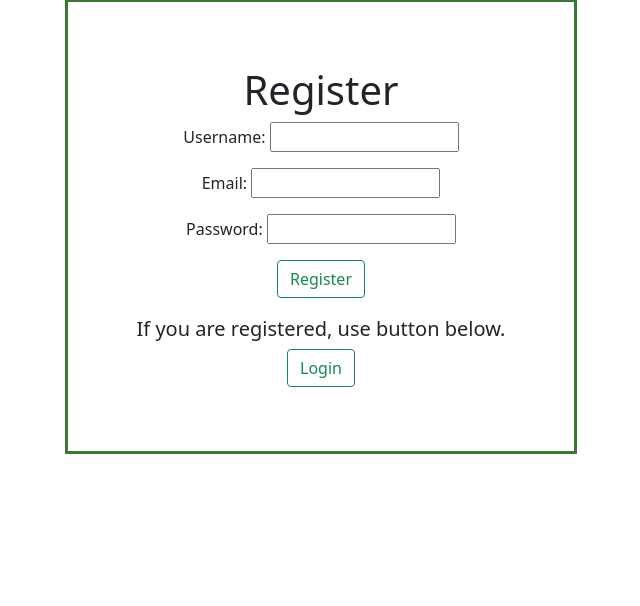
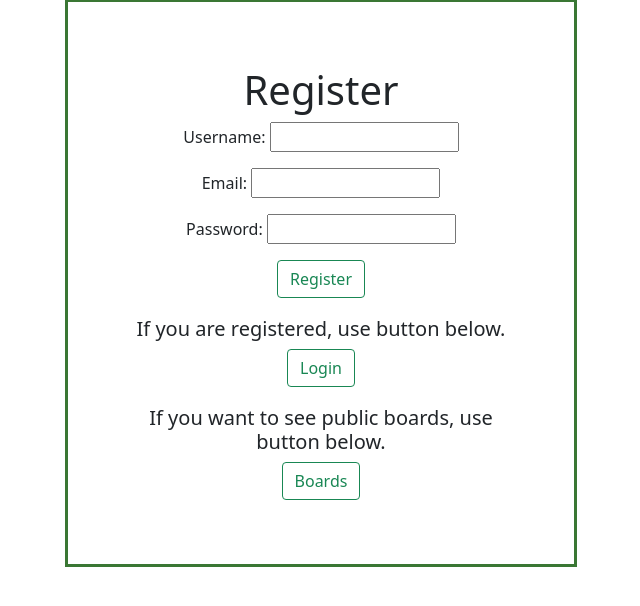
Before and after one commit to JakubGem/Proman, a Flask app: page /register in a window 1280 px wide. Shown: the part 65-671 px from the top of the page, without its empty margins (319-959 px from the left). Run offline with Flask 2, Linux system fonts and the light colour scheme; parts of the project's set-up code (start-up, migrations or seed data) failed here and were passed over.

Commit message:
add link to the main page on login and register

```diff
--- a/static/css/main.css
+++ b/static/css/main.css
@@ -18,6 +18,10 @@
 }
 
 .log_second_option{
+    padding-top: 5%;
+}
+
+.go_to_main_page{
     padding-top: 5%;
 }
 
--- a/templates/register.html
+++ b/templates/register.html
@@ -5,10 +5,13 @@
     <title>Register</title>
     <!-- Skrypty dla modalu -->
     <!-- CSS only -->
-<link href="https://cdn.jsdelivr.net/npm/bootstrap@5.1.3/dist/css/bootstrap.min.css" rel="stylesheet" integrity="sha384-1BmE4kWBq78iYhFldvKuhfTAU6auU8tT94WrHftjDbrCEXSU1oBoqyl2QvZ6jIW3" crossorigin="anonymous">
+    <link href="https://cdn.jsdelivr.net/npm/bootstrap@5.1.3/dist/css/bootstrap.min.css" rel="stylesheet"
+          integrity="sha384-1BmE4kWBq78iYhFldvKuhfTAU6auU8tT94WrHftjDbrCEXSU1oBoqyl2QvZ6jIW3" crossorigin="anonymous">
     <script src="https://ajax.googleapis.com/ajax/libs/jquery/1.12.4/jquery.min.js"></script>
     <!-- JavaScript Bundle with Popper -->
-    <script src="https://cdn.jsdelivr.net/npm/bootstrap@5.1.3/dist/js/bootstrap.bundle.min.js" integrity="sha384-ka7Sk0Gln4gmtz2MlQnikT1wXgYsOg+OMhuP+IlRH9sENBO0LRn5q+8nbTov4+1p" crossorigin="anonymous"></script>
+    <script src="https://cdn.jsdelivr.net/npm/bootstrap@5.1.3/dist/js/bootstrap.bundle.min.js"
+            integrity="sha384-ka7Sk0Gln4gmtz2MlQnikT1wXgYsOg+OMhuP+IlRH9sENBO0LRn5q+8nbTov4+1p"
+            crossorigin="anonymous"></script>
     <!-- Koniec skryptów dla modalu -->
     <link href="../static/css/main.css" rel="stylesheet" type="text/css">
 </head>
@@ -39,6 +42,10 @@
         <h5>If you are registered, use button below.</h5>
         <button class="btn btn-outline-success" onclick="location.href='/login'">Login</button>
     </div>
+    <div class="go_to_main_page">
+        <h5>If you want to see public boards, use button below.</h5>
+        <button class="btn btn-outline-success" onclick="location.href='/'">Boards</button>
+    </div>
 </div>
 </body>
 </html>
```
Also changed, not shown: templates/login.html (+9 -2 lines). Lines whose indentation alone changed are shown as unchanged.
